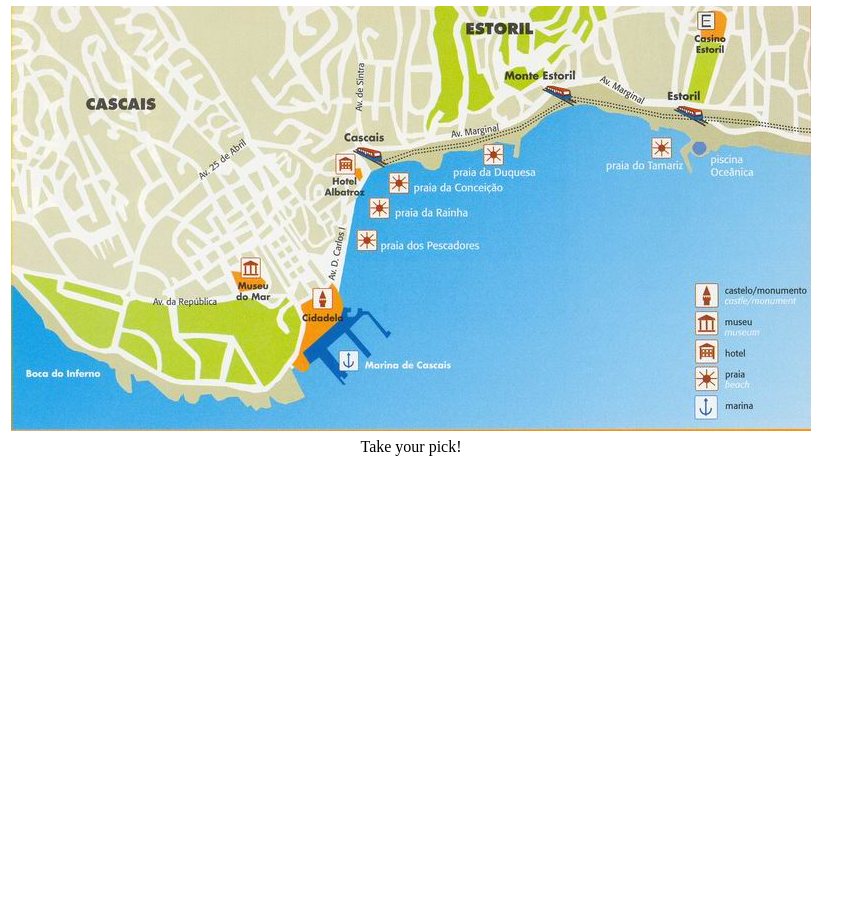
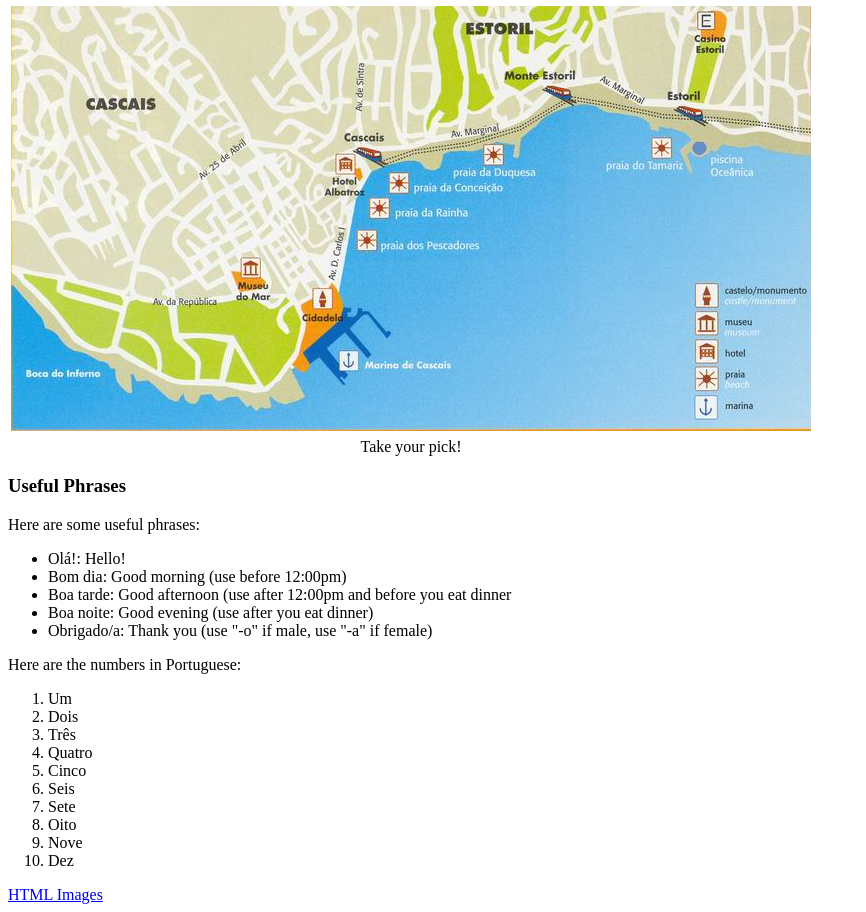
Before and after one commit to jo-hackson/jo-hackson.github.io, a plain HTML site: page index.html in a window 1280 px wide. Shown: the part 1741-2653 px from the top of the page, without its empty margins (0-866 px from the left). Before the commit the page ends 2213 px from the top, so only its background shows below. Drawn offline with Linux system fonts and the light colour scheme.

Commit message:
Update with helpful phrases and added UL and OL

```diff
--- a/index.html
+++ b/index.html
@@ -108,10 +108,34 @@
 			<tr><td><img src="beaches.jpg"></td></tr>
 		</table>
 
+	<h3>Useful Phrases</h3>
+
 	<p>
+		Here are some useful phrases:
+		<ul>
+			<li>Ol&aacute;!: Hello!</li>
+			<li>Bom dia: Good morning (use before 12:00pm)</li>
+			<li>Boa tarde: Good afternoon (use after 12:00pm and before you eat dinner</li>
+			<li>Boa noite: Good evening (use after you eat dinner)</li>
+			<li>Obrigado/a: Thank you (use "-o" if male, use "-a" if female)</li>
+		</ul>
+
+		Here are the numbers in Portuguese:
+		<ol>
+			<li>Um</li>
+			<li>Dois</li>
+			<li>Tr&ecirc;s</li>
+			<li>Quatro</li>
+			<li>Cinco</li>
+			<li>Seis</li>
+			<li>Sete</li>
+			<li>Oito</li>
+			<li>Nove</li>
+			<li>Dez</li>
+		</ol>
 	</p>
 
-
+<a href="html_images.asp">HTML Images</a>
 
   </body>
 </html>
```
